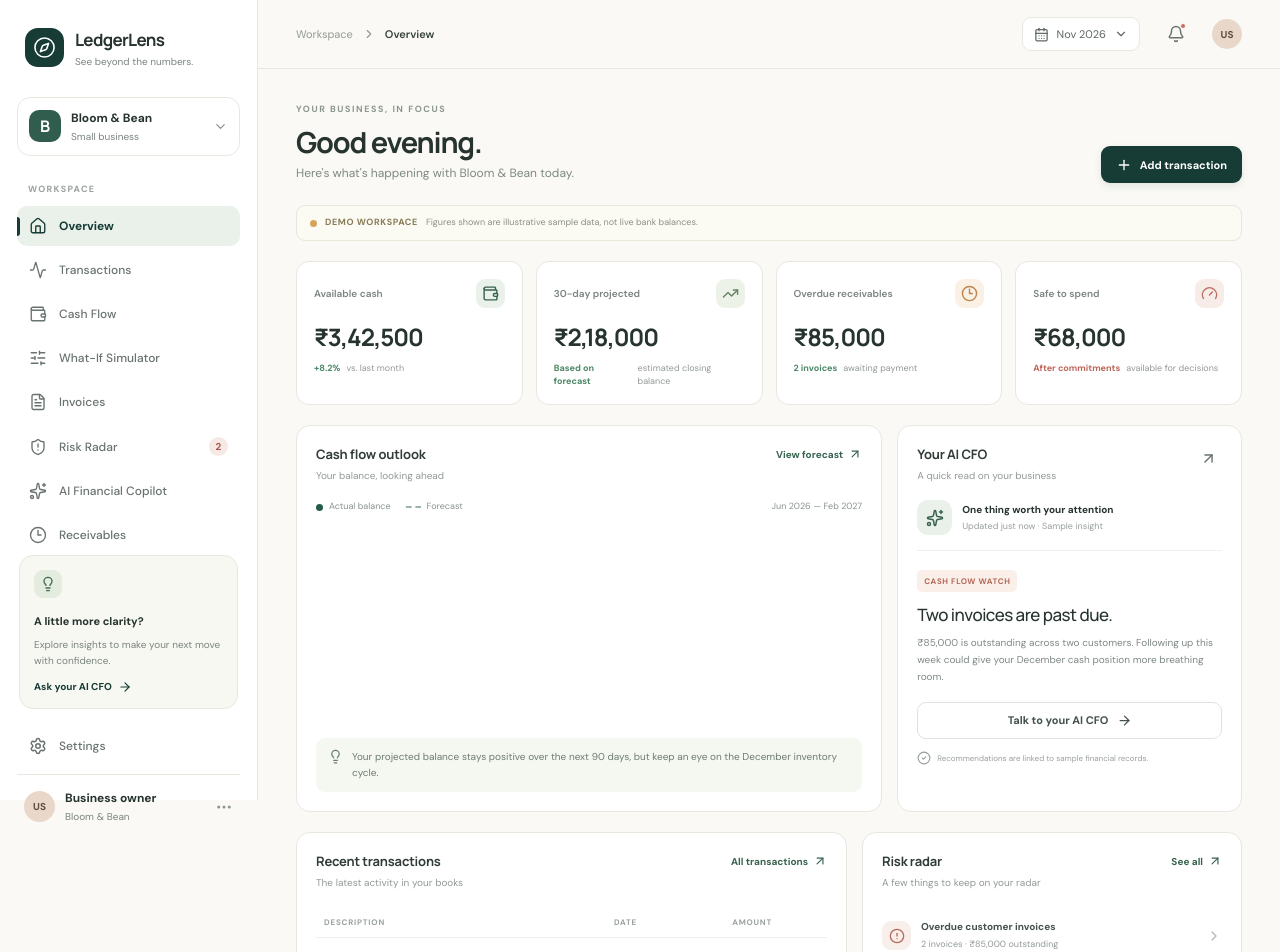
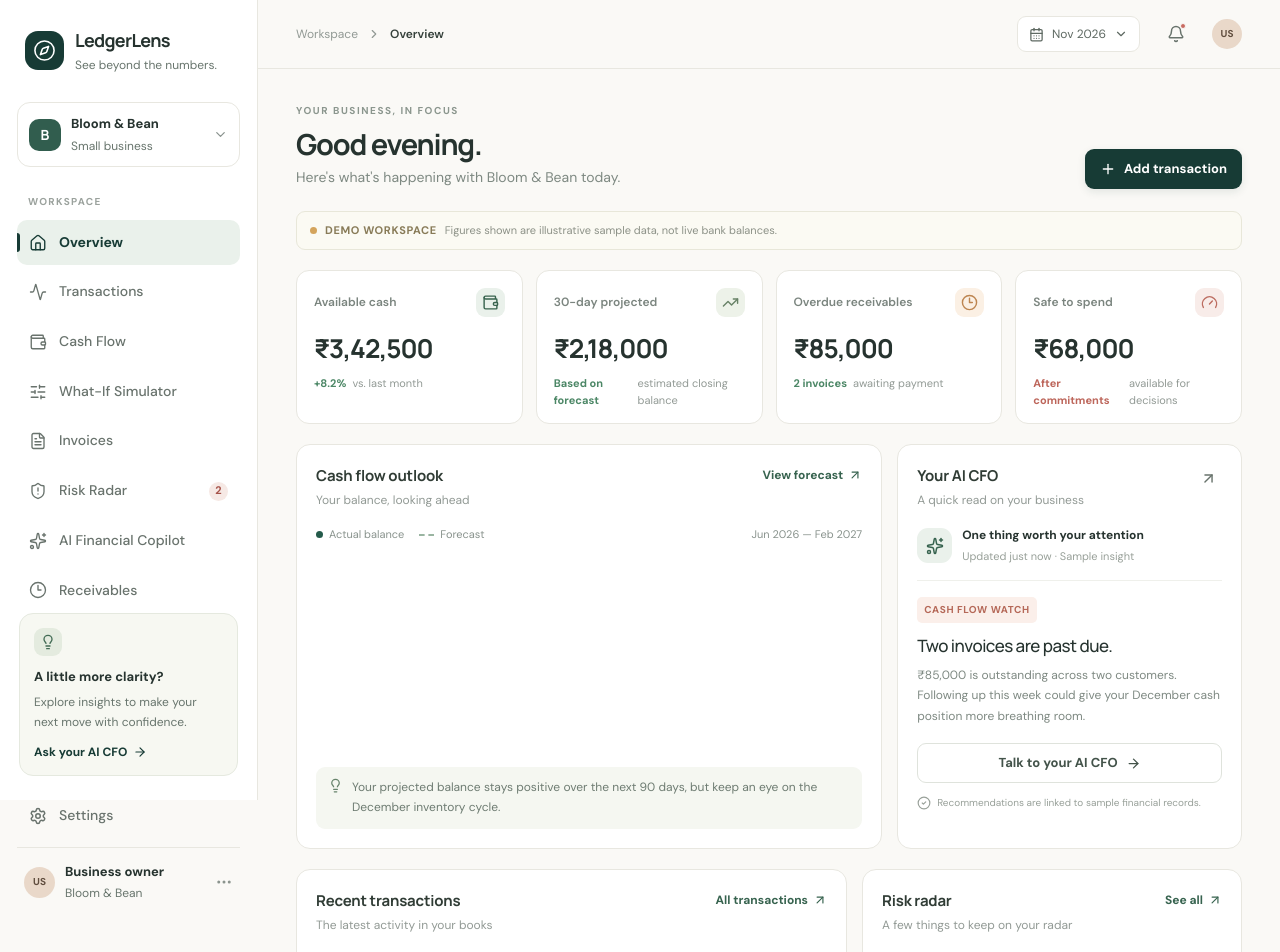
Before and after one commit to upasana-s7/LedgerLens, a React (Vite) app in the folder frontend/: page / in a window 1280 px wide. Shown: the top 952 px of the page. Built offline with nearby package versions, Linux system fonts and the light colour scheme.

Commit message:
Improve frontend typography and readability

```diff
--- a/frontend/src/index.css
+++ b/frontend/src/index.css
@@ -306,3 +306,105 @@ button:disabled { cursor: not-allowed; opacity: .45; }
   .filter-tabs { flex:1; }
   .filter-tabs button { flex:1; }
 }
+
+/* Accessibility and readability pass — LedgerLens */
+:root {
+  --color-muted: #68756d;
+}
+body {
+  font-size: 14px;
+  line-height: 1.55;
+}
+.brand-name { font-size: 18px; }
+.brand-tagline { font-size: 12px; }
+.workspace-copy strong, .profile-copy strong { font-size: 13px; }
+.workspace-copy span, .profile-copy span { font-size: 12px; }
+.nav-label { font-size: 10px; }
+.nav-item { font-size: 14px; padding: 12px 12px; }
+.nav-count { font-size: 11px; }
+.help-card strong { font-size: 13px; }
+.help-card p { font-size: 12px; line-height: 1.65; }
+.help-card button { font-size: 12px; }
+.breadcrumb { font-size: 12px; }
+.period-pill { font-size: 12px; }
+.eyebrow { font-size: 10px; }
+.page-intro p { font-size: 14px; line-height: 1.65; }
+.button { font-size: 13px; min-height: 40px; }
+.button-small { min-height: 34px; font-size: 12px; }
+.demo-notice { font-size: 11px; line-height: 1.5; }
+.metric-top { font-size: 12px; }
+.metric-foot { font-size: 11px; line-height: 1.5; }
+.metric-value { font-size: 26px; }
+.section-heading h2 { font-size: 15px; }
+.section-heading p { font-size: 12px; line-height: 1.5; }
+.text-action { font-size: 12px; }
+.chart-legend { font-size: 11px; }
+.chart-insight p { font-size: 12px; line-height: 1.65; }
+.cfo-intro strong { font-size: 12px; }
+.cfo-intro span { font-size: 11px; }
+.risk-tag { font-size: 10px; }
+.cfo-highlight p { font-size: 12px; line-height: 1.7; }
+.cfo-foot { font-size: 10px; line-height: 1.5; }
+.data-table th { font-size: 10px; }
+.data-table td { font-size: 12px; line-height: 1.5; }
+.transaction-name strong { font-size: 12px; }
+.transaction-name small { font-size: 10px; }
+.nav-item, .button, .text-action, .filter-tabs button { letter-spacing: 0; }
+.risk-item strong { font-size: 12px; }
+.risk-item span { font-size: 11px; line-height: 1.5; }
+.app-footer { font-size: 11px; }
+.search-box input { font-size: 12px; }
+.filter-tabs button { font-size: 11px; }
+.empty-state { font-size: 13px; }
+.form-grid label { font-size: 12px; }
+.form-grid input, .form-grid select { height: 40px; font-size: 13px; }
+.inline-note { font-size: 12px; line-height: 1.65; }
+.commitment-row { font-size: 12px; }
+.commitment-row strong { font-size: 13px; }
+.commitment-row small { font-size: 11px; }
+.assumption-list { font-size: 12px; line-height: 2; }
+.scenario-label { font-size: 13px; }
+.scenario-label > strong { font-size: 16px; }
+.range-labels { font-size: 11px; }
+.scenario-summary div { font-size: 12px; }
+.scenario-summary strong { font-size: 12px; }
+.scenario-result > p { font-size: 13px; line-height: 1.7; }
+.result-foot { font-size: 10px; line-height: 1.6; }
+.verdict-positive, .verdict-caution { font-size: 11px; }
+.upload-selected { font-size: 12px; }
+.invoice-main strong, .receivable-client strong { font-size: 12px; }
+.invoice-main span, .receivable-client span { font-size: 11px; }
+.invoice-amount { font-size: 12px; }
+.status-pill { font-size: 10px; }
+.risk-summary strong { font-size: 14px; }
+.risk-summary span { font-size: 11px; }
+.body-copy { font-size: 12px; line-height: 1.7; }
+.risk-detail { font-size: 11px; line-height: 1.5; }
+.risk-detail strong { font-size: 12px; }
+.chat-header strong { font-size: 13px; }
+.chat-header span { font-size: 11px; }
+.message-bubble { font-size: 13px; line-height: 1.7; }
+.chat-input-row input { font-size: 13px; }
+.evidence-note p { font-size: 12px; line-height: 1.65; }
+.evidence-note strong { font-size: 13px; }
+.question-list button, .suggestion-row button { font-size: 12px; }
+.muted-text { font-size: 12px; }
+:focus-visible {
+  outline: 3px solid #9ab5a2;
+  outline-offset: 2px;
+}
+@media (max-width: 900px) {
+  .sidebar { font-size: 14px; }
+  .page-container { padding: 28px 24px 22px; }
+  .topbar { padding: 0 24px; }
+}
+@media (max-width: 600px) {
+  .page-container { padding: 22px 16px 20px; }
+  .topbar { padding: 0 16px; }
+  .page-intro p { font-size: 13px; }
+  .metric-value { font-size: 23px; }
+  .section-card { padding: 16px; }
+  .data-table th { font-size: 9px; }
+  .data-table td { font-size: 11px; }
+  .message-bubble { font-size: 12px; }
+}
```
